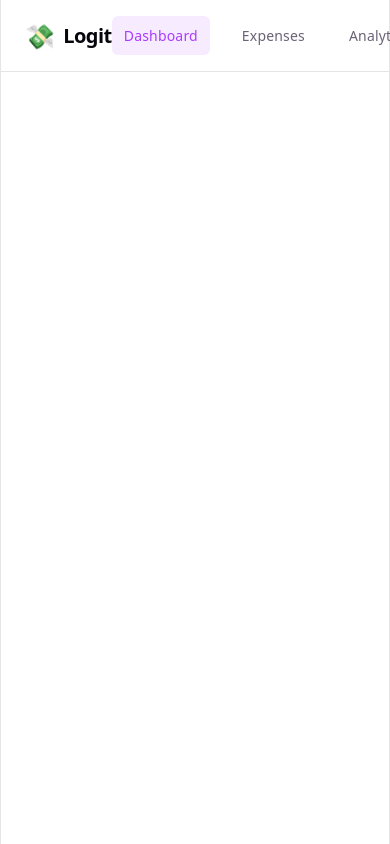
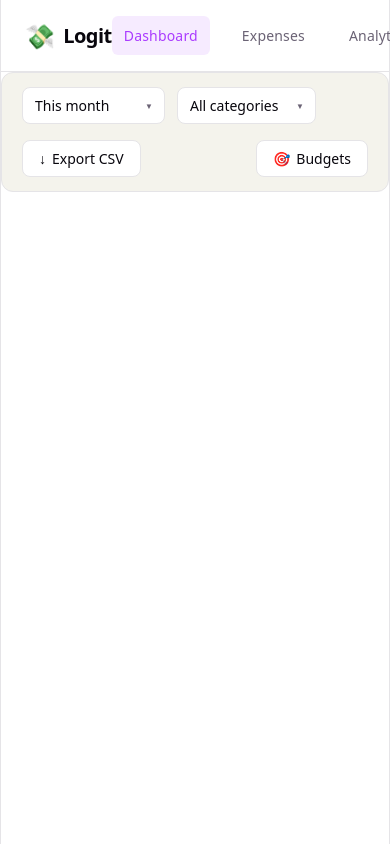
Before and after one commit to udaykryadav/Logit, a React (Vite) app in the folder client/: page / in a window 390 px wide. Shown: the top 844 px of the page. Built offline with nearby package versions, Linux system fonts and the light colour scheme.

Commit message:
feat: add FilterBar component and style dropdowns and action buttons

```diff
--- a/client/src/App.jsx
+++ b/client/src/App.jsx
@@ -1,13 +1,17 @@
 import { useState } from 'react'
 
 import Navbar from './components/Navbar'
+import FilterBar from './components/FilterBar'
 import './App.css'
 
 function App() {
   const [count, setCount] = useState(0)
 
   return (
+    <>
       <Navbar />
+      <FilterBar />
+    </>
   )
 }
 
--- /dev/null
+++ b/client/src/components/FilterBar.jsx
@@ -0,0 +1,86 @@
+import React from "react";
+
+export default function FilterBar({
+  filterRange = "this_month",
+  setFilterRange,
+  filterCat = "All",
+  setFilterCat,
+  customFrom = "",
+  setCustomFrom,
+  customTo = "",
+  setCustomTo,
+  categories = [],
+  catIcons = {},
+  onExportCSV,
+  onOpenBudgets,
+  today = () => new Date().toISOString().split("T")[0]
+}) {
+  return (
+    <div className="filter-bar-container">
+      <div className="filter-group">
+        {/* Date Range Selector */}
+        <div className="select-wrapper">
+          <select
+            value={filterRange}
+            onChange={(e) => setFilterRange(e.target.value)}
+            className="filter-select"
+          >
+            <option value="this_month">This month</option>
+            <option value="last_month">Last month</option>
+            <option value="this_year">This year</option>
+            <option value="custom">Custom range</option>
+          </select>
+          <span className="select-arrow">▼</span>
+        </div>
+
+        {/* Custom Date Inputs */}
+        {filterRange === "custom" && (
+          <div className="custom-date-inputs">
+            <input
+              type="date"
+              value={customFrom}
+              max={today()}
+              onChange={(e) => setCustomFrom(e.target.value)}
+              className="filter-date-input"
+            />
+            <span className="date-separator">to</span>
+            <input
+              type="date"
+              value={customTo}
+              max={today()}
+              onChange={(e) => setCustomTo(e.target.value)}
+              className="filter-date-input"
+            />
+          </div>
+        )}
+
+        {/* Category Selector */}
+        <div className="select-wrapper">
+          <select
+            value={filterCat}
+            onChange={(e) => setFilterCat(e.target.value)}
+            className="filter-select"
+          >
+            <option value="All">All categories</option>
+            {categories.map((c) => (
+              <option key={c} value={c}>
+                {catIcons[c] ? `${catIcons[c]} ${c}` : c}
+              </option>
+            ))}
+          </select>
+          <span className="select-arrow">▼</span>
+        </div>
+      </div>
+
+      {/* Action Buttons */}
+      <div className="action-group">
+        <button onClick={onExportCSV} className="btn-secondary" title="Export to CSV">
+          <span className="btn-icon">↓</span> Export CSV
+        </button>
+        <button onClick={onOpenBudgets} className="btn-secondary" title="Manage Budgets">
+          <span className="btn-icon">🎯</span> Budgets
+        </button>
+      </div>
+    </div>
+  );
+}
--- a/client/src/index.css
+++ b/client/src/index.css
@@ -233,3 +233,135 @@ code {
   align-items: center;
   justify-content: center;
 }
+
+/* FilterBar Styles */
+.filter-bar-container {
+  display: flex;
+  align-items: center;
+  justify-content: space-between;
+  flex-wrap: wrap;
+  gap: 16px;
+  margin-bottom: 24px;
+  padding: 14px 20px;
+  background: var(--code-bg);
+  border: 1px solid var(--border);
+  border-radius: 12px;
+  transition: background 0.3s, border-color 0.3s;
+}
+
+.filter-group,
+.action-group {
+  display: flex;
+  align-items: center;
+  flex-wrap: wrap;
+  gap: 12px;
+}
+
+.action-group {
+  margin-left: auto;
+}
+
+@media (max-width: 768px) {
+  .action-group {
+    margin-left: 0;
+    width: 100%;
+    justify-content: space-between;
+  }
+}
+
+.select-wrapper {
+  position: relative;
+  display: flex;
+  align-items: center;
+}
+
+.filter-select {
+  appearance: none;
+  -webkit-appearance: none;
+  -moz-appearance: none;
+  font-family: var(--sans);
+  font-size: 14px;
+  font-weight: 500;
+  color: var(--text-h);
+  background: var(--bg);
+  border: 1px solid var(--border);
+  border-radius: 8px;
+  padding: 8px 36px 8px 12px;
+  cursor: pointer;
+  outline: none;
+  transition: border-color 0.2s, box-shadow 0.2s;
+}
+
+.filter-select:focus {
+  border-color: var(--accent);
+  box-shadow: 0 0 0 2px var(--accent-bg);
+}
+
+.select-arrow {
+  position: absolute;
+  right: 12px;
+  font-size: 8px;
+  color: var(--text);
+  pointer-events: none;
+  user-select: none;
+}
+
+.custom-date-inputs {
+  display: flex;
+  align-items: center;
+  gap: 8px;
+}
+
+.filter-date-input {
+  font-family: var(--sans);
+  font-size: 14px;
+  font-weight: 500;
+  color: var(--text-h);
+  background: var(--bg);
+  border: 1px solid var(--border);
+  border-radius: 8px;
+  padding: 7px 12px;
+  outline: none;
+  cursor: pointer;
+  transition: border-color 0.2s, box-shadow 0.2s;
+}
+
+.filter-date-input:focus {
+  border-color: var(--accent);
+  box-shadow: 0 0 0 2px var(--accent-bg);
+}
+
+.date-separator {
+  font-size: 13px;
+  color: var(--text);
+  font-weight: 500;
+}
+
+.btn-secondary {
+  font-family: var(--sans);
+  font-size: 14px;
+  font-weight: 500;
+  color: var(--text-h);
+  background: var(--bg);
+  border: 1px solid var(--border);
+  border-radius: 8px;
+  padding: 8px 16px;
+  cursor: pointer;
+  display: flex;
+  align-items: center;
+  gap: 6px;
+  transition: background-color 0.2s, border-color 0.2s, transform 0.1s;
+}
+
+.btn-secondary:hover {
+  background-color: var(--code-bg);
+  border-color: var(--text);
+}
+
+.btn-secondary:active {
+  transform: scale(0.98);
+}
+
+.btn-icon {
+  font-size: 14px;
+}
```
